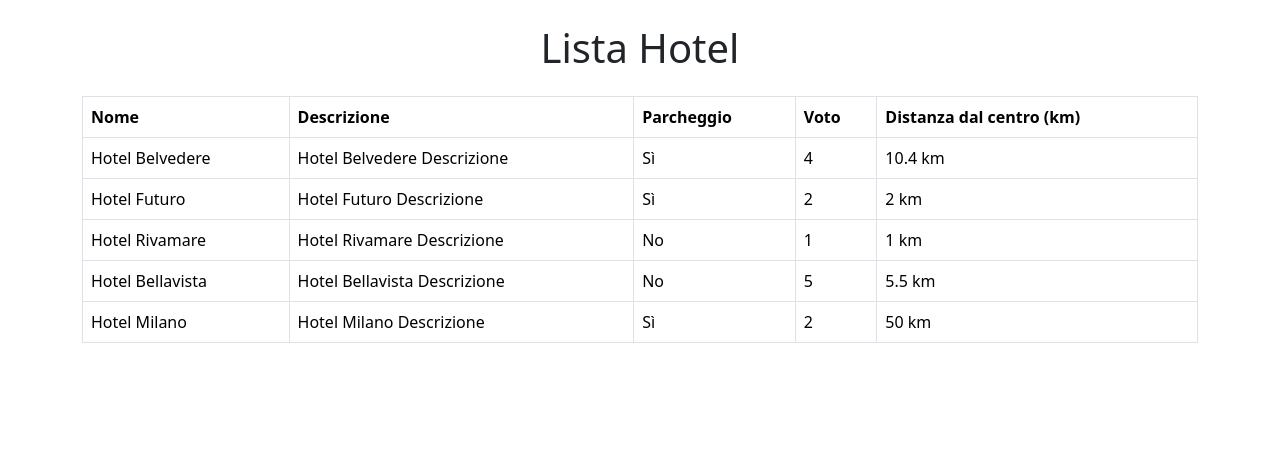
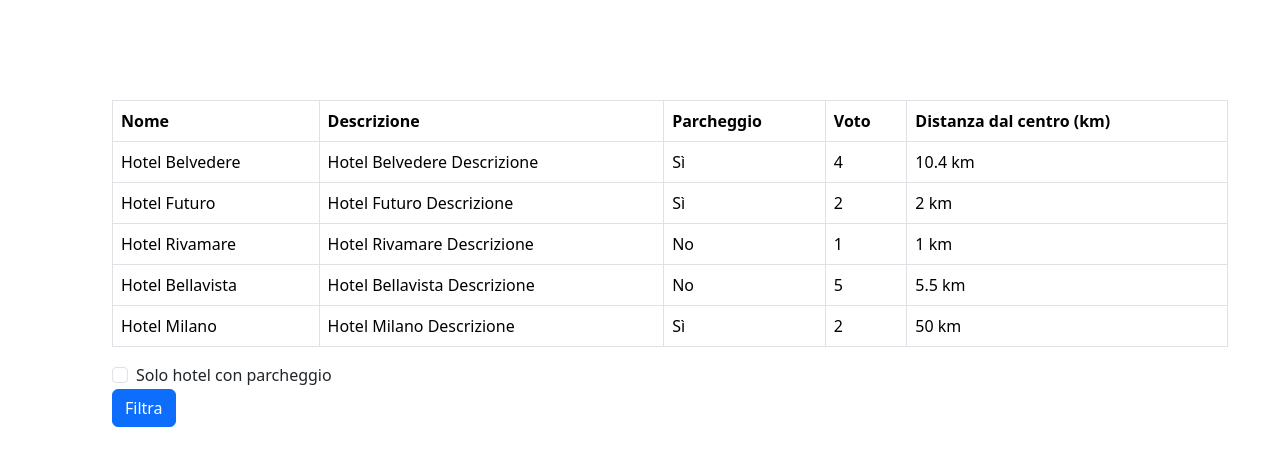
Before and after one commit to matteo-cota/php-hotel, a PHP site: page / in a window 1280 px wide. Shown: the top 466 px of the page. Run offline with PHP 8.4, Linux system fonts and the light colour scheme.

Commit message:
Added form filter

```diff
--- a/index.php
+++ b/index.php
@@ -5,6 +5,7 @@
     <meta charset="UTF-8">
     <meta name="viewport" content="width=device-width, initial-scale=1.0">
     <link href="https://cdn.jsdelivr.net/npm/bootstrap@5.3.0-alpha1/dist/css/bootstrap.min.css" rel="stylesheet">
+    <link rel="stylesheet" href="style.css">
     <title>PHP Hotel</title>
 </head>
 
@@ -49,8 +50,10 @@
         ]
     ];
     ?>
-    <div class="container my-4">
-        <h1 class="mb-4 text-center">Lista Hotel</h1>
+    <div class="container">
+        <?php
+        $filter_parking = isset($_GET['parking']) ? $_GET['parking'] : '';
+        ?>
         <table class="table table-bordered">
             <thead>
                 <tr>
@@ -64,6 +67,9 @@
             <tbody>
                 <?php
                 foreach ($hotels as $hotel) {
+                    if ($filter_parking && !$hotel['parking']) {
+                        continue;
+                    }
                     echo "<tr>";
                     echo "<td>{$hotel['name']}</td>";
                     echo "<td>{$hotel['description']}</td>";
@@ -75,9 +81,16 @@
                 ?>
             </tbody>
         </table>
+
+        <form method="GET" class="mb-4 filter">
+            <div class="form-check">
+                <input class="form-check-input" type="checkbox" name="parking" id="parking" value="1"
+                    <?php if ($filter_parking) echo 'checked'; ?>>
+                <label class="form-check-label" for="parking">Solo hotel con parcheggio</label>
+            </div>
+            <button type="submit" class="btn btn-primary">Filtra</button>
+        </form>
     </div>
-
-
 </body>
 
 </html>
--- /dev/null
+++ b/style.css
@@ -0,0 +1,3 @@
+.container {
+    margin: 100px;
+}
```
